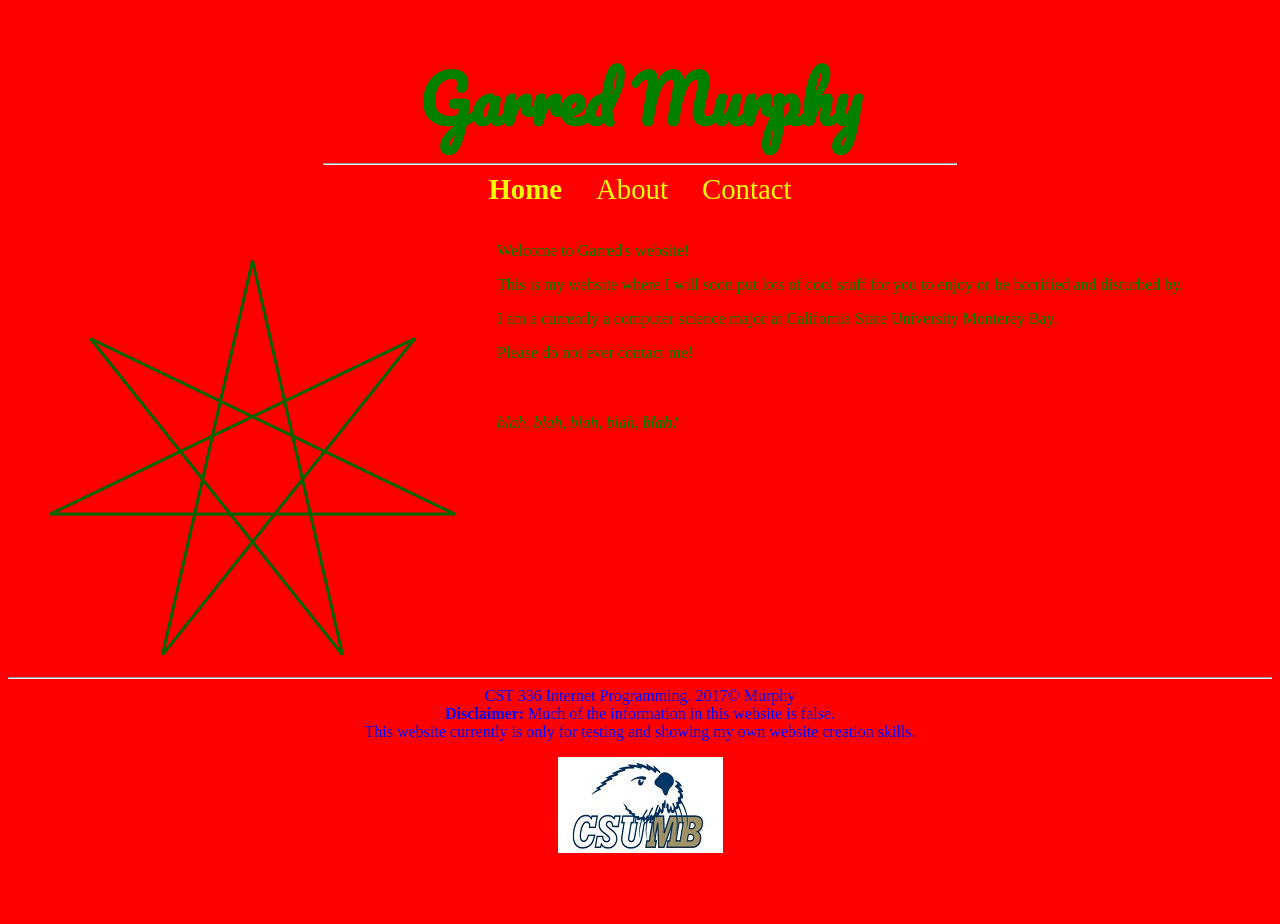
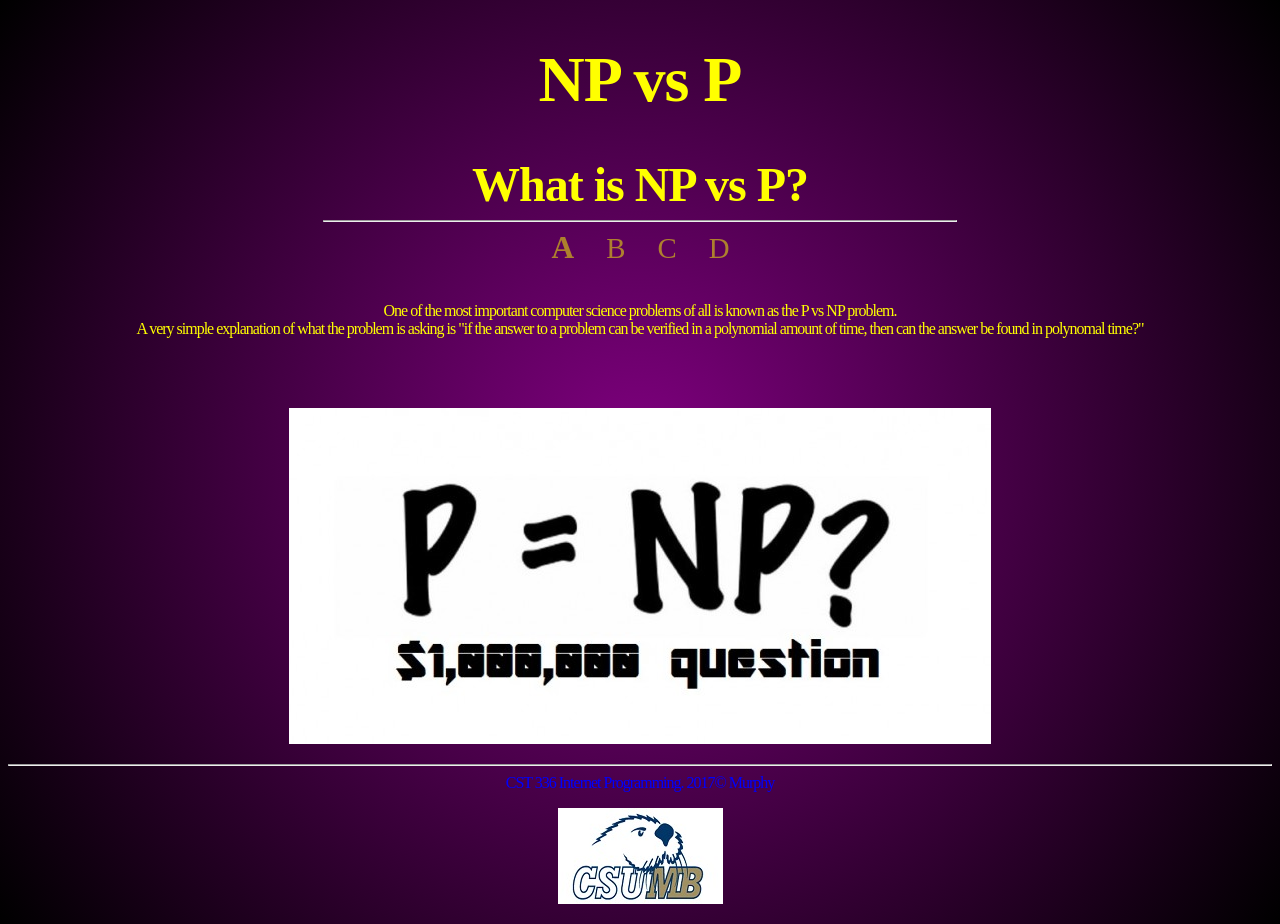
Before and after one commit to GarredMurphy/homework1, a PHP site: page /index.html in a window 1280 px wide. Before the commit the page ends 853 px from the top, so only its background shows below. Run offline with PHP 8.4, Linux system fonts and the light colour scheme.

Commit message:
please work now

```diff
--- a/css/styles.css
+++ b/css/styles.css
@@ -1,14 +1,18 @@
 h1 {
-    font-family: 'Pacifico', cursive;
     font-size: 4em;
     margin-bottom: 0px;
 }
+h2 {
+    font-size: 3em;
+    margin-bottom: 0px;
+}
 body {
-    background-color:red;
-    color:green;
+    color:yellow;
+    background: radial-gradient(circle, purple, black);
 }
 header, main, nav, footer {
     text-align: center;
+    letter-spacing: -1px;
 }
 nav a {
     padding:15px;
@@ -16,44 +20,43 @@ nav a {
     font-size: 1.8em;
     text-decoration: none;
     color: yellow;
+    opacity: 0.5;
 }
 nav a:hover{
     border-bottom:2px orange solid;
     font-size: 2em;
     transition: .9s;
+    opacity: 1;
 }
-#me, #welcomeText {
-    float:left;
+
+
+#research {
+    vertical-align: top;
 }
-#welcomeText {
-    text-align: left;
-}
+
 footer {
     font-size: 1em;
     clear: left;
     color: blue;
 }
-table {
-    margin: 0px auto;
-}
-td {
-    padding-right: 10px;
-    font-size: 1.3em;
-}
 
-td strong {
-    color: white;
-}
-#table-header {
-    background-color: #000000;
-}
-.table-row {
-    background-color: #00ffff;
-}
 ul {
     text-align: left;
     padding-left: 200px;
 }
-.hobby {
-    color: blue;
+
+q {
+    color: red;
 }
+
+#note {
+    background-color: black;
+}
+
+select {
+    font-size: 1.2em;
+}
+
+#current {
+    font-size-adjust: .5;
+}
--- a/index.html
+++ b/index.html
@@ -1,73 +1,52 @@
 <!DOCTYPE html>
 <html>
-<!--
 
-First Website
-and comment
-in html
-(comments can span multiple lines)
-
--->
-
-<!-- This is the head -->
-<!-- All styles and javascript go inside the head -->
     <head>
         <meta charset="utf-8" />
-        <title> Garred Murphy : Personal Website </title>
+        <title> P vs NP </title>
         <link href="css/styles.css" rel ="stylesheet" type="text/css" />
         <link href="https://fonts.googleapis.com/css?family=Pacifico" rel="stylesheet">
     </head>
-<!-- closing head -->
-
-    <!-- This is the body -->
-    <!-- This is where we place the content of our website -->
     <body>
         <header>
-            <h1> Garred Murphy </h1>
+            <h1> NP vs P </h1>
+            <h2>What is NP vs P?</h2>
         </header>
         <nav>
             <hr width="50%" />
-            <a href="index.html"><strong>Home</strong></a>
-            <a href="about.html">About</a>
-            <a href="contact.html">Contact</a>
+            <a id="current" href="index.html"><strong>A</strong></a>
+            <a href="page1.html">B</a>
+            <a href="page2.html">C</a></a>
+            <a href="page3.html">D</a></a>
         </nav>
 
         <br /><br />
 
         <main>
-            <figure id="me">
-                <img src="img/heptagram.png" alt="picture placeholder" />
+            <div>
+                One of the most important computer science problems of all is known as the P vs NP problem.
+                <br />
+                A very simple explanation of what the problem is asking is "if the answer to a problem can be verified in a polynomial amount of time, then can the answer be found in polynomal time?"
+            <br />
+            </div>
+
+            <br />
+            <br />
+
+            <br />
+
+            <figure>
+                <img src="img/what.jpg" />
             </figure>
-            <div id="welcomeText">
-                Welcome to Garred's website! <br />
-                <p>This is my website where I will soon put lots of cool stuff for you to enjoy or be horrified and disturbed by.</p>
-                <p>I am a currently a computer science major at California State University Monterey Bay.</p>
-                <p>Please do not ever contact me!</p>
-
-                <br /><br />
-
-                <em>blah, blah, blah, blah, <strong>blah!</strong></em>
-
-            </div>
         </main>
-
-
-
-
-        <!-- This is the footer -->
-        <!-- The footer goes inside the body but not always -->
         <footer>
             <hr>
              CST 336 Internet Programming. 2017&copy; Murphy <br />
-             <strong>Disclaimer:</strong> Much of the information in this website is false. <br />
-             This website currently is only for testing and showing my own website creation skills. <br />
              <figure>
                 <img src="img/csumb_logo.jpg" alt="CSUMB" />
             </figure>
         </footer>
-        <!-- closing footer -->
 
     </body>
-    <!-- closing body -->
 
 </html>
```
Also changed, not shown: about.html (deleted, +0 -69 lines), contact.html (deleted, +0 -38 lines), page1.html (added, +48 -0 lines), page2.html (added, +51 -0 lines), page3.html (added, +47 -0 lines), img/complexity.jpg (added), img/equalnotequals.png (added), img/heptagram.png (deleted), img/sudoku.png (added), img/what.jpg (added), 1 other file.
